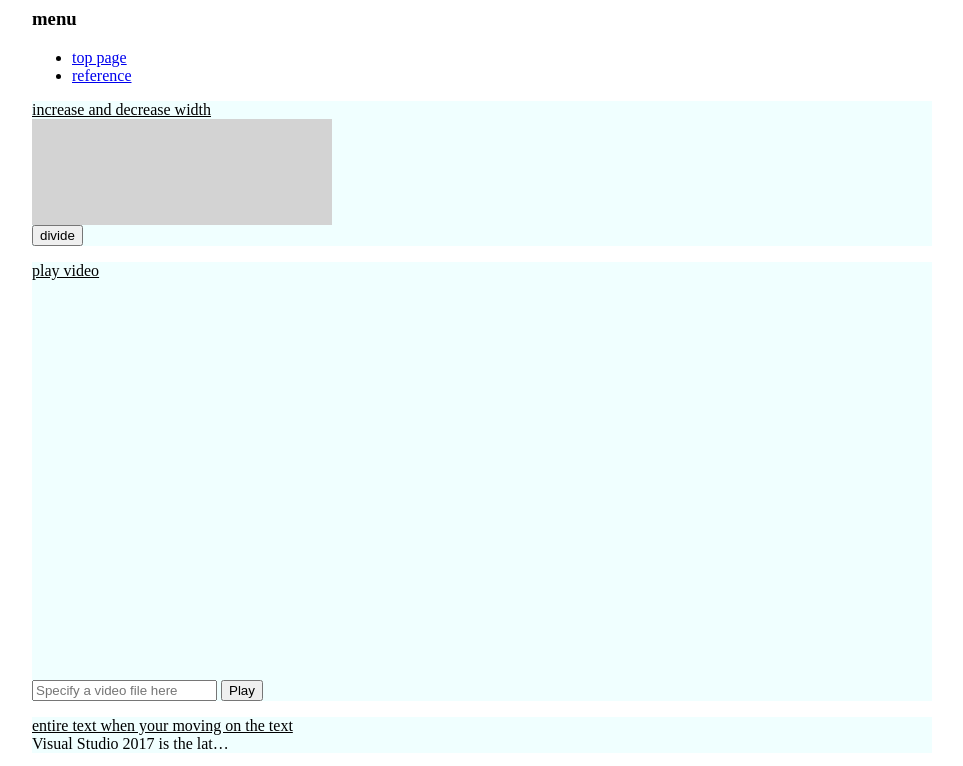
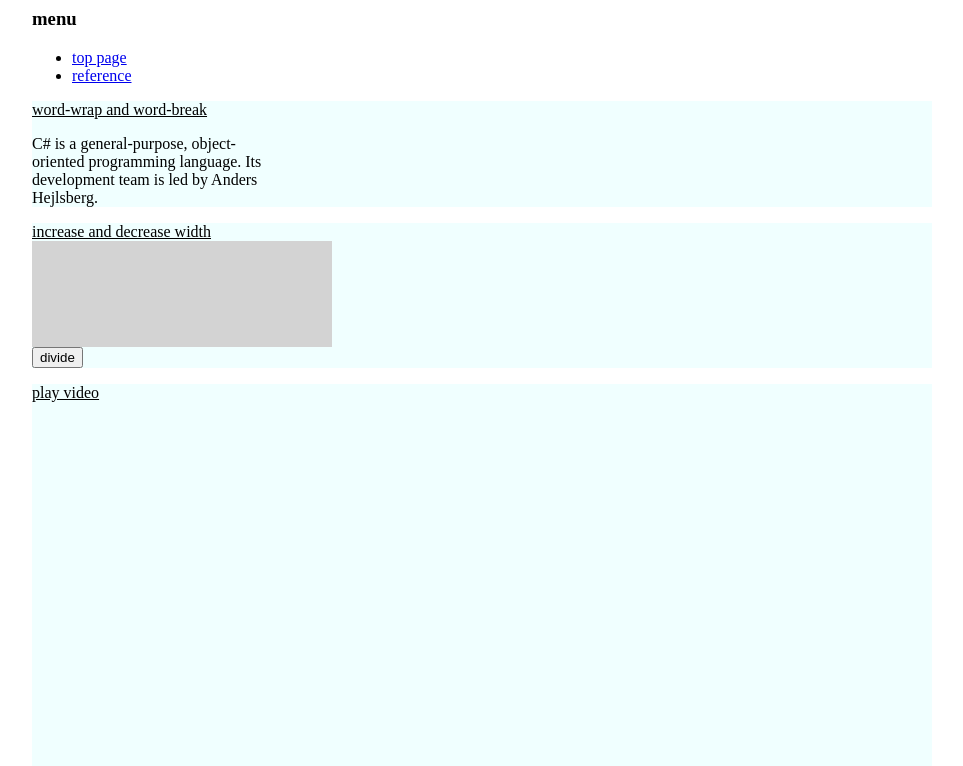
Before and after one commit to yadac/MCP70480js, a website: page index.html in a window 1280 px wide. Shown: the top 766 px of the page, without its empty margins (158-1121 px from the left). Drawn offline with nearby package versions, Linux system fonts and the light colour scheme.

Commit message:
transition 2nd args time format

```diff
--- a/index.html
+++ b/index.html
@@ -24,6 +24,12 @@
             </li>
         </ul>
     </nav>
+
+    <article>
+        <p>word-wrap and word-break</p>
+        <p id="wrapandbreak">C# is a general-purpose, object-oriented programming language. Its development team is led by Anders Hejlsberg.
+            </span>
+    </article>
 
     <article>
         <p>increase and decrease width</p>
--- a/style/main.css
+++ b/style/main.css
@@ -63,7 +63,7 @@ article:hover{
     width: 300px;
     height: 106px;
     background:lightgray;
-    transition: width .3;
+    transition: width 0.9s;
 }
 
 #smoothdiv:hover{
@@ -71,3 +71,10 @@ article:hover{
     width: 400px;
     height: 100px;
 }
+
+#wrapandbreak{
+    width: 250px;
+    word-wrap: break-word;
+    word-break: keep-all;
+    text-decoration: none;
+}
```
